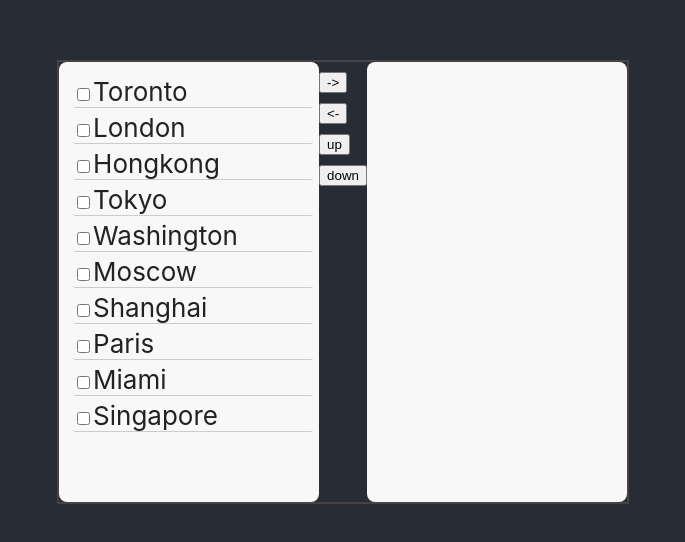
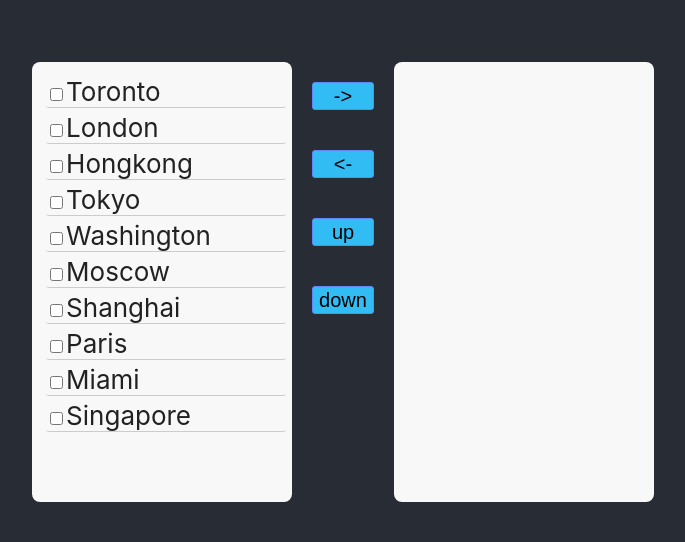
Before and after one commit to Akigaze/transfer-react, a React (Create React App) app: page / in a window 1280 px wide. Shown: the part 118-660 px from the top of the page, without its empty margins (297-982 px from the left). Built offline with nearby package versions, Linux system fonts and the light colour scheme.

Commit message:
[Akigaze] add button style

```diff
--- a/src/component/transfer.js
+++ b/src/component/transfer.js
@@ -12,11 +12,11 @@ class Transfer extends Component {
         return(
             <div className="transfer">
                 <FeatureList cities={cityList}/>
-                <div>
-                    <input type="button" value="->"/><br/>
-                    <input type="button" value="<-"/><br/>
-                    <input type="button" value="up"/><br/>
-                    <input type="button" value="down"/><br/>
+                <div className="btn-list">
+                    <input type="button" value="->" className="function-btn"/><br/>
+                    <input type="button" value="<-" className="function-btn"/><br/>
+                    <input type="button" value="up" className="function-btn"/><br/>
+                    <input type="button" value="down" className="function-btn"/><br/>
                 </div>
                 <FeatureList cities={[]}/>
             </div>
--- a/src/style/transfer.css
+++ b/src/style/transfer.css
@@ -2,18 +2,20 @@
     list-style: none;
     border-radius: 8px;
     color: #222;
-    margin: 0;
+    margin: 10px;
     padding: 10px;
     background-color: #f8f8f8;
     min-height: 420px;
     min-width: 240px;
+    -moz-user-select: none;
+    -khtml-user-select: none;
+    user-select: none;
 }
 .feature-div{
 
 }
 
 .transfer{
-    border: 2px solid #444;
     display: flex;
 }
 
@@ -32,3 +34,20 @@
     border-radius: 3px;
     border-bottom: 1px solid #ccc;
 }
+
+.btn-list{
+    margin: 0 10px;
+    padding: 10px 0;
+}
+
+.function-btn{
+    width: 100%;
+    min-height: 28px;
+    background: #31bcf3;
+    border-radius: 3px;
+    border: 1px solid #6188fb;
+    margin: 20px 0;
+    font-weight: 400;
+    font-size: 20px;
+
+}
```
